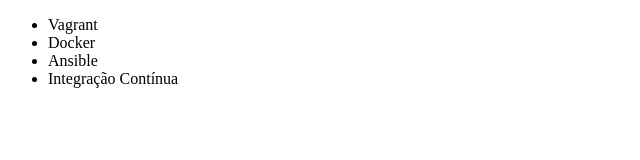
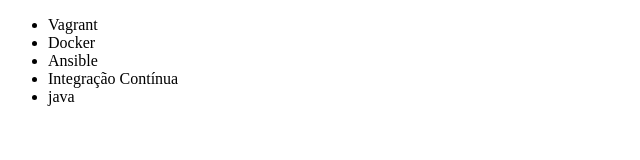
Before and after one commit to Thorcrii/thorcrii, a plain HTML site: page index.html in a window 1280 px wide. Shown: the full height of the page, 0-640 px from the left. Drawn offline with Linux system fonts and the light colour scheme.

Commit message:
Adicionando o curso de Java

```diff
--- a/index.html
+++ b/index.html
@@ -10,6 +10,7 @@
         <li>Docker</li>
         <li>Ansible</li>
         <li>Integração Contínua</li>
+		<li>java</li>
     </ul>
 </body>
 </html>
```
